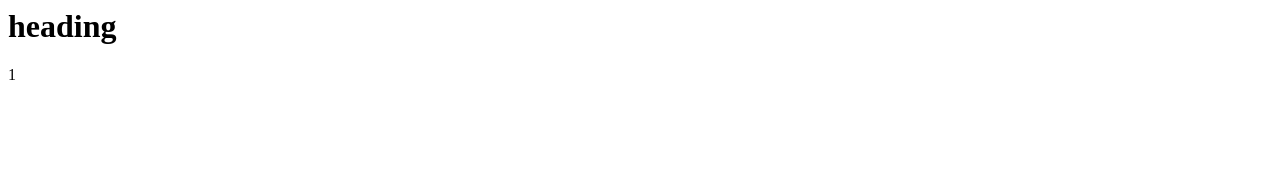
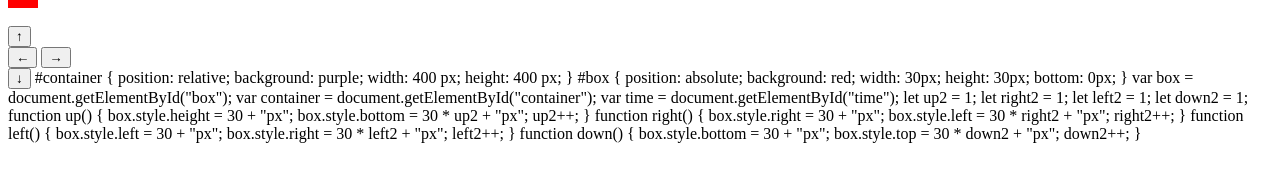
Before and after one commit to Neelavannan-web/Neelavannan.-S, a plain HTML site: page index.html in a window 1280 px wide. Drawn offline with nearby package versions, Linux system fonts and the light colour scheme; files that its build step writes are made by us from their sources.

Commit message:
Update index.html

```diff
--- a/index.html
+++ b/index.html
@@ -1,9 +1,82 @@
-<html>
-<title>ex1</title>
-<body>
-<h1>heading</h1>
-<table>
-<tr>1</tr>
-</table>
+<!DOCTYPE html>
+<html lang="en">
+    <title>ex1</title>
+    <head>
+        <link rel="stylesheet" href="ex.css">
+    <script src="https://ajax.googleapis.com/ajax/libs/jquery/3.5.1/jquery.min.js"></script>
+
+    </head>
+    <body>
+    <!-- <div class="container">
+        <div class="row">
+            <div class="box">
+                <img src="img/kamban.png" alt="">
+            </div>
+        </div>
+    </div> -->
+    <div id="container">
+        <div id="box"></div>
+      </div>
+
+      <br />
+      <button class="up" onclick="up()">↑</button>
+
+      <br />
+
+      <button class="right" onclick="left()">←</button>
+
+      <button class="left" onclick="right()">→</button>
+
+      <br />
+
+      <button class="down" onclick="down()">↓</button>
+
+    <script src="ex.js"></script>
 </body>
-<html>
+</html>
+#container {
+    position: relative;
+    background: purple;
+    width: 400 px;
+    height: 400 px;
+}
+#box {
+    position: absolute;
+    background: red;
+    width: 30px;
+    height: 30px;
+    bottom: 0px;
+  }
+
+
+var box = document.getElementById("box");
+var container = document.getElementById("container");
+var time = document.getElementById("time");
+let up2 = 1;
+let right2 = 1;
+let left2 = 1;
+let down2 = 1;
+
+function up() {
+    box.style.height = 30 + "px";
+    box.style.bottom = 30 * up2 + "px";
+    up2++;
+}
+
+function right() {
+    box.style.right = 30 + "px";
+    box.style.left = 30 * right2 + "px";
+    right2++;
+}
+
+function left() {
+    box.style.left = 30 + "px";
+    box.style.right = 30 * left2 + "px";
+    left2++;
+}
+
+function down() {
+    box.style.bottom = 30 + "px";
+    box.style.top = 30 * down2 + "px";
+    down2++;
+}
```
